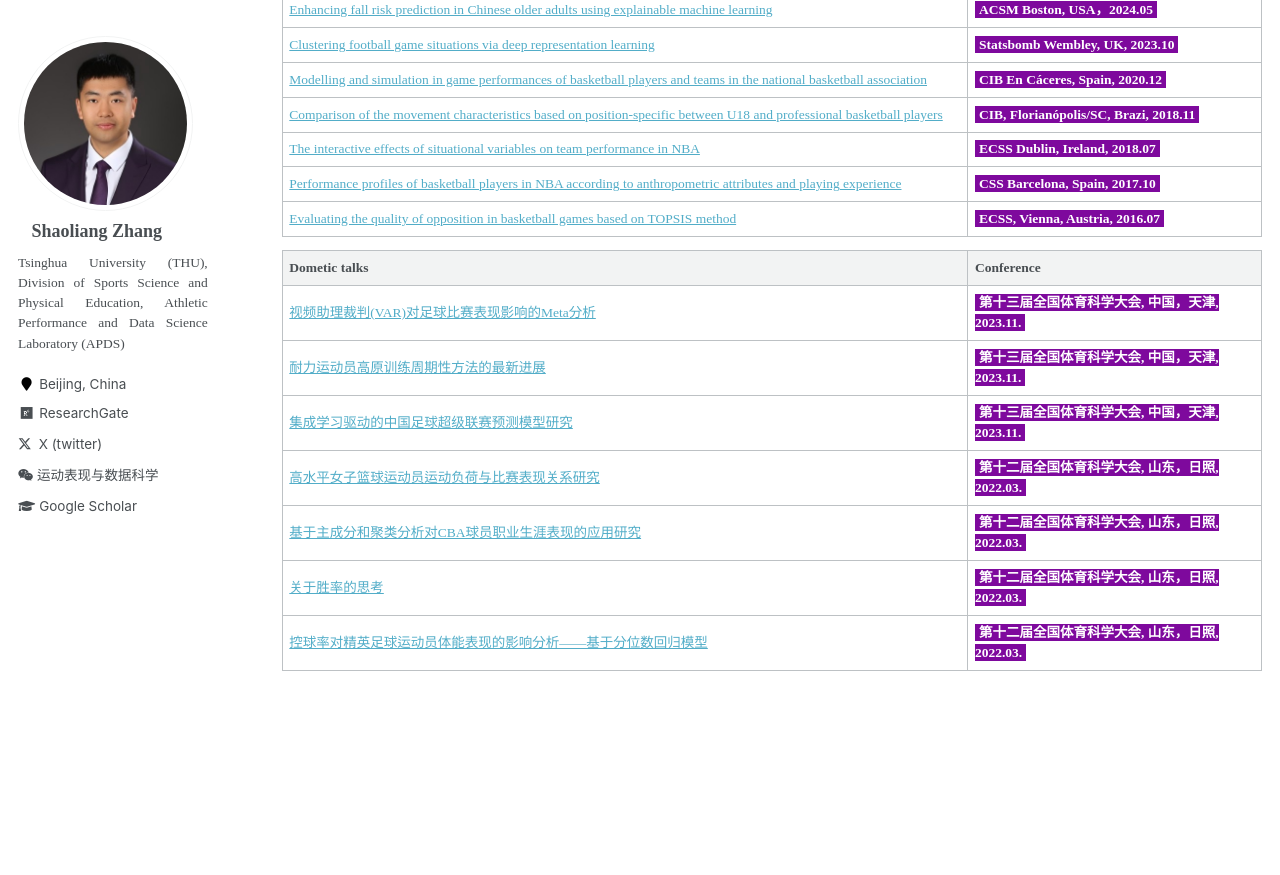
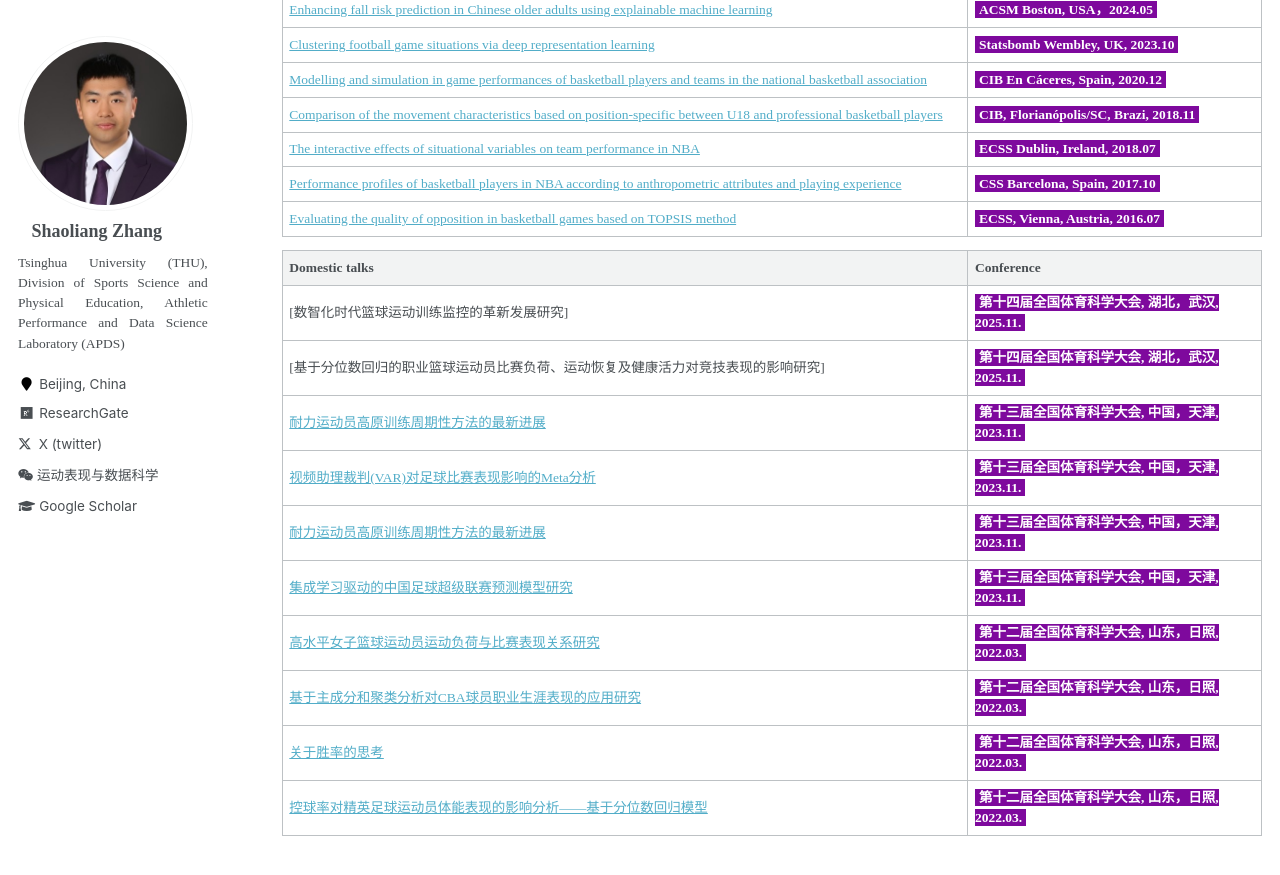
Before and after one commit to sportssuper/ZSL, a Jekyll site: the page built from _pages/talks.md, in a window 1280 px wide and 900 px high, scrolled down 1277 px. Shown: the top 875 px of the window. Built offline with Jekyll 4.4.1, drawn with Linux system fonts in a browser that asks for light colours; a script that is not in the unit is left out.

Commit message:
Update talks.md

```diff
--- a/_pages/talks.md
+++ b/_pages/talks.md
@@ -49,8 +49,11 @@
 | [Evaluating the quality of opposition in basketball games based on TOPSIS method](talks/BACA-2016.pdf) | **<span style="background-color: #7E099D; color: white; padding: 1px 4px;">ECSS, Vienna, Austria, 2016.07</span>**|
 
 
-| Dometic talks | Conference |
+| Domestic talks | Conference |
 |-------|------------|
+| [数智化时代篮球运动训练监控的革新发展研究] | **<span style="background-color: #7E099D; color: white; padding: 1px 4px;">第十四届全国体育科学大会, 湖北，武汉, 2025.11.</span>**|
+| [基于分位数回归的职业篮球运动员比赛负荷、运动恢复及健康活力对竞技表现的影响研究] | **<span style="background-color: #7E099D; color: white; padding: 1px 4px;">第十四届全国体育科学大会, 湖北，武汉, 2025.11.</span>**|
+| [耐力运动员高原训练周期性方法的最新进展](https://kns.cnki.net/kcms2/article/abstract?v=ewTrO3D4JaPjlNd3ckkfSbPKSQ3FHDADj45G6Rg4wFS59KERTG7l9GCOxaF_XOjaohLUH3EJZan_FS8jUPTrm_jLTS6RUdsDcM-i8u16JM0gLiqx33c2tqRe9A5HbyVEkTSOhrPfWBdfXL9DwUDY1vajz3SsV4HgDeUDMiDe7A18slGYVQopq3UB05yI25tA&uniplatform=NZKPT&language=CHS) | **<span style="background-color: #7E099D; color: white; padding: 1px 4px;">第十三届全国体育科学大会, 中国，天津, 2023.11.</span>**|
 | [视频助理裁判(VAR)对足球比赛表现影响的Meta分析](https://kns.cnki.net/kcms2/article/abstract?v=ewTrO3D4JaMo_OwcrHphOb7tmtoDowNk-LJAzO-JJBq2eATGDMEdFYR9qJJdTNJ61mAOuw2mS2ZjisrHfTiwgBtzSpmUulNR9moo_QG8FGHc802YAyMt6CQMCztLaN5aBreazMjJvMXXZ8DNYvzwigofUmHehoY0Q8z6bLoI1CDyIB_XMQ-03-xnBvkVWCnB&uniplatform=NZKPT&language=CHS) | **<span style="background-color: #7E099D; color: white; padding: 1px 4px;">第十三届全国体育科学大会, 中国，天津, 2023.11.</span>**|
 | [耐力运动员高原训练周期性方法的最新进展](https://kns.cnki.net/kcms2/article/abstract?v=ewTrO3D4JaPjlNd3ckkfSbPKSQ3FHDADj45G6Rg4wFS59KERTG7l9GCOxaF_XOjaohLUH3EJZan_FS8jUPTrm_jLTS6RUdsDcM-i8u16JM0gLiqx33c2tqRe9A5HbyVEkTSOhrPfWBdfXL9DwUDY1vajz3SsV4HgDeUDMiDe7A18slGYVQopq3UB05yI25tA&uniplatform=NZKPT&language=CHS) | **<span style="background-color: #7E099D; color: white; padding: 1px 4px;">第十三届全国体育科学大会, 中国，天津, 2023.11.</span>**|
 | [集成学习驱动的中国足球超级联赛预测模型研究](https://kns.cnki.net/kcms2/article/abstract?v=ewTrO3D4JaOrwoekuZHm06XI1wwebsoAFfnY5dZNm8vhPGM0FJSzYpJQO44ythIBfwQIAFrCVCo3Hx97Y0mscZSYVtL8wD7sgmY-7uKZ3hRfBA62FTTY0ddmBiQtWdavsjHFseGGOdJxCK9u0xO072z5HGC050NjWEwaoEIioBX2SeJiE8QoPjIfR8-8Vjv2&uniplatform=NZKPT&language=CHS) | **<span style="background-color: #7E099D; color: white; padding: 1px 4px;">第十三届全国体育科学大会, 中国，天津, 2023.11.</span>** |
```
